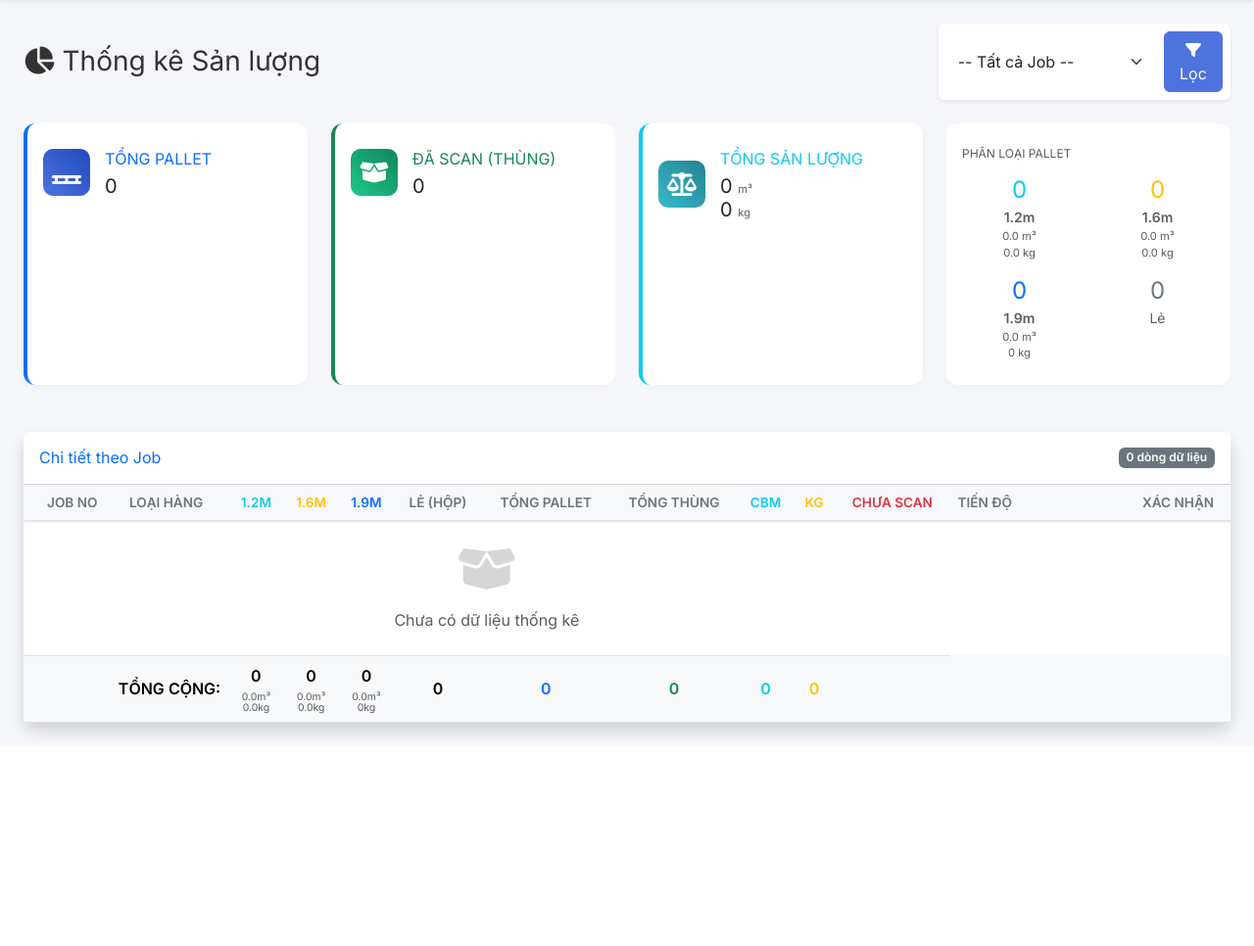
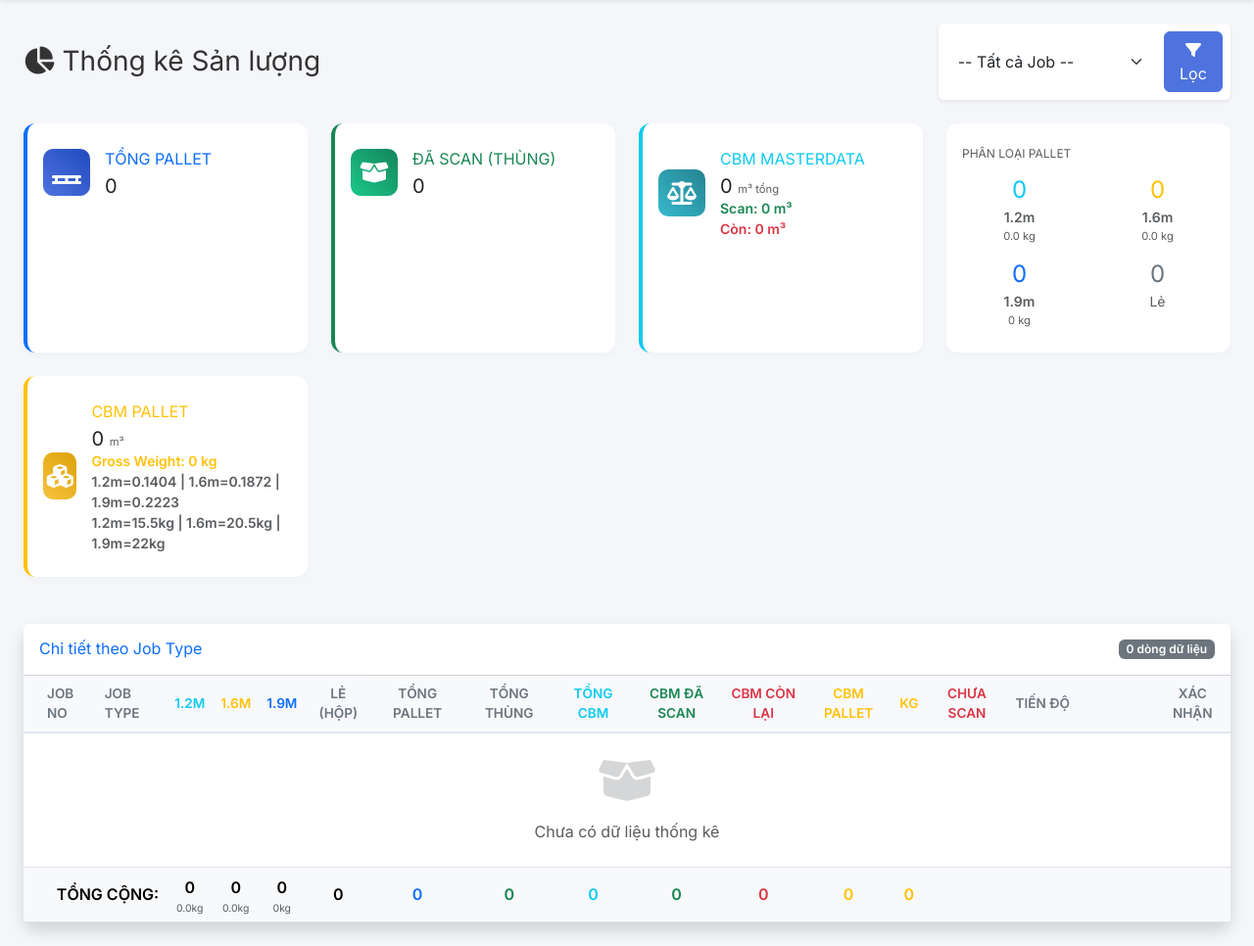
Before and after one commit to Anhcodon2020/scan, a Flask app: page /stats in a window 1280 px wide. Shown: the part 56-1022 px from the top of the page at 98% size. Before the commit the page ends 814 px from the top, so only its background shows below. Run offline with Flask 3, Linux system fonts and the light colour scheme; a user stored in the database is signed in; data that the repository does not hold is empty; parts of the project's set-up code (start-up, migrations or seed data) failed here and were passed over.

Commit message:
add cbm jobno

```diff
--- a/app.py
+++ b/app.py
@@ -606,7 +606,7 @@ def stats():
         Scanfile.pallet,
         Scanfile.pallet_type,
         func.count(Scanfile.id),
-        Scanfile.confirm
+        func.max(Scanfile.confirm)
     ).filter(
         Scanfile.pallet != '',
         Scanfile.pallet != None
@@ -620,43 +620,42 @@ def stats():
         Scanfile.jobno,
         Scanfile.jobno_type,
         Scanfile.pallet,
-        Scanfile.pallet_type,
-        Scanfile.confirm
+        Scanfile.pallet_type
     ).all()
 
     stats_data = {}
-    grand_total = {'1.2': 0, '1.6': 0, '1.9': 0, 'loose': 0, 'total': 0, 'total_box': 0, 'total_cbm': 0, 'total_weight': 0}
+    grand_total = {'1.2': 0, '1.6': 0, '1.9': 0, 'loose': 0, 'total': 0, 'total_box': 0, 'total_cbm': 0, 'scanned_cbm': 0, 'remain_cbm': 0, 'total_weight': 0, 'total_pallet_type_cbm': 0}
 
     for job_no, job_type, pallet_no, p_type, sscc_count, confirm in pallets:
-        # Key: (Job No, Job Type)
+        # Key: (Job No, Job Type) - Đồng bộ với các phần tính toán CBM và SKU bên dưới
         key = (job_no, job_type)
 
         if key not in stats_data:
-            stats_data[key] = {'1.2': 0, '1.6': 0, '1.9': 0, 'loose': 0, 'total': 0, 'total_box': 0, 'confirm': 'N', 'cbm': 0, 'weight': 0}
+            stats_data[key] = {'1.2': 0, '1.6': 0, '1.9': 0, 'loose': 0, 'total': 0, 'total_box': 0, 'confirm': 'N', 'total_cbm': 0, 'scanned_cbm': 0, 'remain_cbm': 0, 'weight': 0, 'pallet_type_cbm': 0}
 
         p_type_str = str(p_type) if p_type else ''
 
         # Nếu là loose hoặc loosecarton thì tính theo số lượng SSCC, ngược lại tính là 1 pallet
         increment = sscc_count if 'loose' in p_type_str.lower() else 1
 
-        curr_cbm = 0
         curr_weight = 0
+        curr_pallet_cbm = 0
 
         if '1.2' in p_type_str:
             stats_data[key]['1.2'] += increment
             grand_total['1.2'] += increment
-            curr_cbm = increment * 0.1404
             curr_weight = increment * 15.5
+            curr_pallet_cbm = increment * 0.1404
         elif '1.6' in p_type_str:
             stats_data[key]['1.6'] += increment
             grand_total['1.6'] += increment
-            curr_cbm = increment * 0.1872
             curr_weight = increment * 20.5
+            curr_pallet_cbm = increment * 0.1872
         elif '1.9' in p_type_str:
             stats_data[key]['1.9'] += increment
             grand_total['1.9'] += increment
-            curr_cbm = increment * 0.2223
             curr_weight = increment * 22
+            curr_pallet_cbm = increment * 0.2223
         else:
             stats_data[key]['loose'] += increment
             grand_total['loose'] += increment
@@ -666,10 +665,11 @@ def stats():
         stats_data[key]['total_box'] += sscc_count
         grand_total['total_box'] += sscc_count
 
-        # Cộng dồn CBM và Weight
-        stats_data[key]['cbm'] += curr_cbm
+        stats_data[key]['pallet_type_cbm'] = round(stats_data[key]['pallet_type_cbm'] + curr_pallet_cbm, 4)
+        grand_total['total_pallet_type_cbm'] = round(grand_total['total_pallet_type_cbm'] + curr_pallet_cbm, 4)
+
+        # Cộng dồn Weight pallet
         stats_data[key]['weight'] += curr_weight
-        grand_total['total_cbm'] += curr_cbm
         grand_total['total_weight'] += curr_weight
 
         if confirm == 'Y':
@@ -690,13 +690,61 @@ def stats():
     remain_query = remain_q.group_by(Scanfile.jobno, Scanfile.jobno_type).all()
 
     remain_stats = {}
+    grand_total_remain_sscc = 0
     for job_no, job_type, count in remain_query:
         key = (job_no, job_type)
         remain_stats[key] = count
+        grand_total_remain_sscc += count
 
         # [FIX] Đảm bảo Job có hàng tồn nhưng chưa scan pallet nào vẫn hiện lên bảng
         if key not in stats_data:
-            stats_data[key] = {'1.2': 0, '1.6': 0, '1.9': 0, 'loose': 0, 'total': 0, 'total_box': 0, 'confirm': 'N', 'cbm': 0, 'weight': 0}
+            stats_data[key] = {'1.2': 0, '1.6': 0, '1.9': 0, 'loose': 0, 'total': 0, 'total_box': 0, 'confirm': 'N', 'total_cbm': 0, 'scanned_cbm': 0, 'remain_cbm': 0, 'weight': 0, 'pallet_type_cbm': 0}
+
+    # 3. Mapping SKU qua MasterData để tính CBM theo Job Type
+    master_cbm_sq = db.session.query(
+        MasterData.sku.label('sku'),
+        func.max(MasterData.cbm).label('cbm')
+    ).group_by(MasterData.sku).subquery()
+    sku_cbm = func.coalesce(master_cbm_sq.c.cbm, 0)
+
+    grand_total['total_cbm'] = 0
+    grand_total['scanned_cbm'] = 0
+    grand_total['remain_cbm'] = 0
+    cbm_q = db.session.query(
+        Scanfile.jobno,
+        Scanfile.jobno_type,
+        func.sum(sku_cbm),
+        func.sum(case((Scanfile.pallet != '', sku_cbm), else_=0)),
+        func.sum(case(((Scanfile.pallet == '') | (Scanfile.pallet == None), sku_cbm), else_=0))
+    ).outerjoin(
+        master_cbm_sq,
+        Scanfile.sku == master_cbm_sq.c.sku
+    )
+
+    if selected_job:
+        cbm_q = cbm_q.filter(Scanfile.jobno == selected_job)
+
+    cbm_rows = cbm_q.group_by(Scanfile.jobno, Scanfile.jobno_type).all()
+
+    for job_no, job_type, total_cbm, scanned_cbm, remain_cbm in cbm_rows:
+        key = (job_no, job_type)
+        if key not in stats_data:
+            stats_data[key] = {'1.2': 0, '1.6': 0, '1.9': 0, 'loose': 0, 'total': 0, 'total_box': 0, 'confirm': 'N', 'total_cbm': 0, 'scanned_cbm': 0, 'remain_cbm': 0, 'weight': 0, 'pallet_type_cbm': 0}
+
+        total_cbm = round(float(total_cbm or 0), 3)
+        scanned_cbm = round(float(scanned_cbm or 0), 3)
+        remain_cbm = round(float(remain_cbm or 0), 3)
+
+        stats_data[key]['total_cbm'] = total_cbm
+        stats_data[key]['scanned_cbm'] = scanned_cbm
+        stats_data[key]['remain_cbm'] = remain_cbm
+        grand_total['total_cbm'] += total_cbm
+        grand_total['scanned_cbm'] += scanned_cbm
+        grand_total['remain_cbm'] += remain_cbm
+
+    grand_total['total_cbm'] = round(grand_total['total_cbm'], 3)
+    grand_total['scanned_cbm'] = round(grand_total['scanned_cbm'], 3)
+    grand_total['remain_cbm'] = round(grand_total['remain_cbm'], 3)
 
     return render_template('statistics.html', stats=stats_data, grand_total=grand_total, remain_stats=remain_stats,
                            jobs=job_list, selected_job=selected_job)
@@ -1181,6 +1229,7 @@ def get_print_data():
             Scanfile.pallet,
             Scanfile.sku,
             func.count(Scanfile.id).label('sscc_count'),
+            func.max(Scanfile.jobscan).label('jobnoscan'),
             func.max(Scanfile.tag_label).label('tag_label'),
             func.max(Scanfile.pallet_type).label('pallet_type'),
             func.max(Scanfile.jobscan).label('jobscan'),
@@ -1213,6 +1262,7 @@ def get_print_data():
                 pallets_data[key] = {
                     'pallet_no': row.pallet,
                     'pallet_type': row.pallet_type,
+                    'jobnoscan': row.jobnoscan,
                     'jobscan': row.jobscan,
                     'ship_to': row.ship_to,
                     'master_add1': row.master_add1,
--- a/templates/statistics.html
+++ b/templates/statistics.html
@@ -94,6 +94,7 @@
                     <li class="nav-item"><a class="nav-link" href="/logout">Đăng xuất</a></li>
                 </ul>
             </div>
+
         </div>
     </nav>
 
@@ -159,12 +160,15 @@
                                 <i class="fas fa-scale-balanced"></i>
                             </div>
                             <div>
-                                <div class="text-xs font-weight-bold text-info text-uppercase mb-1">Tổng Sản Lượng</div>
+                                <div class="text-xs font-weight-bold text-info text-uppercase mb-1">CBM MasterData</div>
                                 <div class="h5 mb-0 font-weight-bold text-gray-800">
-                                    {{ (grand_total['total_cbm']) }} <small class="text-muted" style="font-size: 0.7rem;">m³</small>
+                                    {{ (grand_total['total_cbm']) }} <small class="text-muted" style="font-size: 0.7rem;">m³ tổng</small>
                                 </div>
-                                <div class="h5 mb-0 font-weight-bold text-gray-800">
-                                    {{ (grand_total['total_weight']) }} <small class="text-muted" style="font-size: 0.7rem;">kg</small>
+                                <div class="small text-success fw-bold">
+                                    Scan: {{ (grand_total['scanned_cbm']) }} m³
+                                </div>
+                                <div class="small text-danger fw-bold">
+                                    Còn: {{ (grand_total['remain_cbm']) }} m³
                                 </div>
                             </div>
                         </div>
@@ -181,30 +185,45 @@
                             <div class="col-6 mb-3">
                                 <h4 class="text-info mb-0">{{ grand_total['1.2'] }}</h4>
                                 <small class="text-muted fw-bold">1.2m</small>
-                                <div class="text-muted" style="font-size: 0.7rem;">
-                                    <div>{{ (grand_total['1.2'] * 0.1404) }} m³</div>
-                                    <div>{{ (grand_total['1.2'] * 15.5) }} kg</div>
-                                </div>
+                                <div class="text-muted" style="font-size: 0.7rem;">{{ (grand_total['1.2'] * 15.5) }} kg</div>
                             </div>
                             <div class="col-6 mb-3">
                                 <h4 class="text-warning mb-0">{{ grand_total['1.6'] }}</h4>
                                 <small class="text-muted fw-bold">1.6m</small>
-                                <div class="text-muted" style="font-size: 0.7rem;">
-                                    <div>{{ (grand_total['1.6'] * 0.1872) }} m³</div>
-                                    <div>{{ (grand_total['1.6'] * 20.5) }} kg</div>
-                                </div>
+                                <div class="text-muted" style="font-size: 0.7rem;">{{ (grand_total['1.6'] * 20.5) }} kg</div>
                             </div>
                             <div class="col-6">
                                 <h4 class="text-primary mb-0">{{ grand_total['1.9'] }}</h4>
                                 <small class="text-muted fw-bold">1.9m</small>
-                                <div class="text-muted" style="font-size: 0.7rem;">
-                                    <div>{{ (grand_total['1.9'] * 0.2223) }} m³</div>
-                                    <div>{{ (grand_total['1.9'] * 22) }} kg</div>
-                                </div>
+                                <div class="text-muted" style="font-size: 0.7rem;">{{ (grand_total['1.9'] * 22) }} kg</div>
                             </div>
                             <div class="col-6">
                                 <h4 class="text-secondary mb-0">{{ grand_total['loose'] }}</h4>
                                 <small class="text-muted">Lẻ</small>
+                            </div>
+                        </div>
+                    </div>
+                </div>
+            </div>
+
+            <!-- Pallet CBM -->
+            <div class="col-xl-3 col-md-6 mb-4">
+                <div class="card h-100 py-2 border-start border-4 border-warning">
+                    <div class="card-body">
+                        <div class="d-flex align-items-center">
+                            <div class="stat-card-icon bg-gradient-warning">
+                                <i class="fas fa-cubes"></i>
+                            </div>
+                            <div>
+                                <div class="text-xs font-weight-bold text-warning text-uppercase mb-1">CBM Pallet</div>
+                                <div class="h5 mb-0 font-weight-bold text-gray-800">
+                                    {{ grand_total['total_pallet_type_cbm'] }} <small class="text-muted" style="font-size: 0.7rem;">m³</small>
+                                </div>
+                                <div class="small text-warning fw-bold">
+                                    Gross Weight: {{ grand_total['total_weight'] }} kg
+                                </div>
+                                <div class="small text-muted fw-bold">1.2m=0.1404 | 1.6m=0.1872 | 1.9m=0.2223</div>
+                                <div class="small text-muted fw-bold">1.2m=15.5kg | 1.6m=20.5kg | 1.9m=22kg</div>
                             </div>
                         </div>
                     </div>
@@ -215,7 +234,7 @@
         <!-- Main Table -->
         <div class="card shadow mb-4">
             <div class="card-header py-3 bg-white d-flex justify-content-between align-items-center">
-                <h6 class="m-0 font-weight-bold text-primary">Chi tiết theo Job</h6>
+                <h6 class="m-0 font-weight-bold text-primary">Chi tiết theo Job Type</h6>
                 <span class="badge bg-secondary">{{ stats|length }} dòng dữ liệu</span>
             </div>
             <div class="card-body p-0">
@@ -224,14 +243,17 @@
                         <thead>
                             <tr>
                                 <th class="ps-4">Job No</th>
-                                <th>Loại hàng</th>
+                                <th>Job Type</th>
                                 <th class="text-center text-info">1.2m</th>
                                 <th class="text-center text-warning">1.6m</th>
                                 <th class="text-center text-primary">1.9m</th>
                                 <th class="text-center text-secondary">Lẻ (Hộp)</th>
                                 <th class="text-center fw-bold bg-light">Tổng Pallet</th>
                                 <th class="text-center fw-bold bg-light">Tổng Thùng</th>
-                                <th class="text-center fw-bold text-info">CBM</th>
+                                <th class="text-center fw-bold text-info">Tổng CBM</th>
+                                <th class="text-center fw-bold text-success">CBM Đã Scan</th>
+                                <th class="text-center fw-bold text-danger">CBM Còn Lại</th>
+                                <th class="text-center fw-bold text-warning">CBM Pallet</th>
                                 <th class="text-center fw-bold text-warning">Kg</th>
                                 <th class="text-center text-danger">Chưa Scan</th>
                                 <th style="min-width: 150px;">Tiến độ</th>
@@ -239,8 +261,10 @@
                             </tr>
                         </thead>
                         <tbody>
-                            {% for (job_no, job_type), data in stats.items() %}
-                            {% set remain = remain_stats.get((job_no, job_type), 0) %}
+                            {% for job_key, data in stats.items() %}
+                            {% set job_no = job_key[0] %}
+                            {% set job_type = job_key[1] %}
+                            {% set remain = remain_stats.get(job_key, 0) %}
                             {% set scanned = data['total_box'] %}
                             {% set total_expected = scanned + remain %}
                             {% set percent = (scanned / total_expected * 100)|round(0) if total_expected > 0 else 100 %}
@@ -252,12 +276,11 @@
                                         <i class="fas fa-check-circle text-success ms-1" title="Đã xác nhận"></i>
                                     {% endif %}
                                 </td>
-                                <td><span class="badge bg-light text-dark border">{{ job_type }}</span></td>
+                                <td class="fw-bold">{{ job_type }}</td>
                                 <td class="text-center">
                                     <div class="text-muted fw-bold">{{ data['1.2'] }}</div>
                                     {% if data['1.2'] > 0 %}
                                     <div style="font-size: 0.65rem; line-height: 1.1;" class="text-secondary mt-1 opacity-75">
-                                        <div>{{ (data['1.2'] * 0.1404) }}m³</div>
                                         <div>{{ (data['1.2'] * 15.5) }}kg</div>
                                     </div>
                                     {% endif %}
@@ -266,7 +289,6 @@
                                     <div class="text-muted fw-bold">{{ data['1.6'] }}</div>
                                     {% if data['1.6'] > 0 %}
                                     <div style="font-size: 0.65rem; line-height: 1.1;" class="text-secondary mt-1 opacity-75">
-                                        <div>{{ (data['1.6'] * 0.1872) }}m³</div>
                                         <div>{{ (data['1.6'] * 20.5) }}kg</div>
                                     </div>
                                     {% endif %}
@@ -275,7 +297,6 @@
                                     <div class="text-muted fw-bold">{{ data['1.9'] }}</div>
                                     {% if data['1.9'] > 0 %}
                                     <div style="font-size: 0.65rem; line-height: 1.1;" class="text-secondary mt-1 opacity-75">
-                                        <div>{{ (data['1.9'] * 0.2223) }}m³</div>
                                         <div>{{ (data['1.9'] * 22) }}kg</div>
                                     </div>
                                     {% endif %}
@@ -283,7 +304,10 @@
                                 <td class="text-center text-muted">{{ data['loose'] }}</td>
                                 <td class="text-center fw-bold">{{ data['total'] }}</td>
                                 <td class="text-center fw-bold text-success">{{ scanned }}</td>
-                                <td class="text-center text-info">{{ (data['cbm']) }}</td>
+                                <td class="text-center text-info">{{ (data['total_cbm']) }}</td>
+                                <td class="text-center text-success">{{ (data['scanned_cbm']) }}</td>
+                                <td class="text-center text-danger">{{ (data['remain_cbm']) }}</td>
+                                <td class="text-center text-warning">{{ data['pallet_type_cbm'] }}</td>
                                 <td class="text-center text-warning">{{ (data['weight']) }}</td>
                                 <td class="text-center text-danger fw-bold">{{ remain }}</td>
                                 <td class="pe-4">
@@ -299,9 +323,13 @@
                                         <span class="badge bg-success"><i class="fas fa-check-circle me-1"></i>Đã xong</span>
                                     {% else %}
                                         {% if session.get('role') == 'admin' %}
+                                        {% if selected_job %}
                                         <button class="btn btn-sm btn-outline-primary" onclick="confirmJob('{{ job_no }}', '{{ job_type }}')">
                                             <i class="fas fa-check"></i> Duyệt
                                         </button>
+                                        {% else %}
+                                        <span class="badge bg-secondary">Lọc Job để duyệt</span>
+                                        {% endif %}
                                         {% else %}
                                         <span class="badge bg-secondary">Chưa duyệt</span>
                                         {% endif %}
@@ -310,7 +338,7 @@
                             </tr>
                             {% else %}
                             <tr>
-                                <td colspan="11" class="text-center py-4 text-muted">
+                                <td colspan="16" class="text-center py-4 text-muted">
                                     <i class="fas fa-box-open fa-3x mb-3 d-block opacity-25"></i>
                                     Chưa có dữ liệu thống kê
                                 </td>
@@ -323,21 +351,18 @@
                                 <td class="text-center">
                                     <div>{{ grand_total['1.2'] }}</div>
                                     <div style="font-size: 0.65rem; line-height: 1.1;" class="text-muted mt-1 fw-normal">
-                                        <div>{{ (grand_total['1.2'] * 0.1404) }}m³</div>
                                         <div>{{ (grand_total['1.2'] * 15.5) }}kg</div>
                                     </div>
                                 </td>
                                 <td class="text-center">
                                     <div>{{ grand_total['1.6'] }}</div>
                                     <div style="font-size: 0.65rem; line-height: 1.1;" class="text-muted mt-1 fw-normal">
-                                        <div>{{ (grand_total['1.6'] * 0.1872) }}m³</div>
                                         <div>{{ (grand_total['1.6'] * 20.5) }}kg</div>
                                     </div>
                                 </td>
                                 <td class="text-center">
                                     <div>{{ grand_total['1.9'] }}</div>
                                     <div style="font-size: 0.65rem; line-height: 1.1;" class="text-muted mt-1 fw-normal">
-                                        <div>{{ (grand_total['1.9'] * 0.2223) }}m³</div>
                                         <div>{{ (grand_total['1.9'] * 22) }}kg</div>
                                     </div>
                                 </td>
@@ -345,6 +370,9 @@
                                 <td class="text-center text-primary">{{ grand_total['total'] }}</td>
                                 <td class="text-center text-success">{{ grand_total['total_box'] }}</td>
                                 <td class="text-center text-info">{{ (grand_total['total_cbm']) }}</td>
+                                <td class="text-center text-success">{{ (grand_total['scanned_cbm']) }}</td>
+                                <td class="text-center text-danger">{{ (grand_total['remain_cbm']) }}</td>
+                                <td class="text-center text-warning">{{ grand_total['total_pallet_type_cbm'] }}</td>
                                 <td class="text-center text-warning">{{ (grand_total['total_weight']) }}</td>
                                 <td class="text-center"></td>
                                 <td></td>
```
Also changed, not shown: templates/print_label.html (+16 -5 lines).
